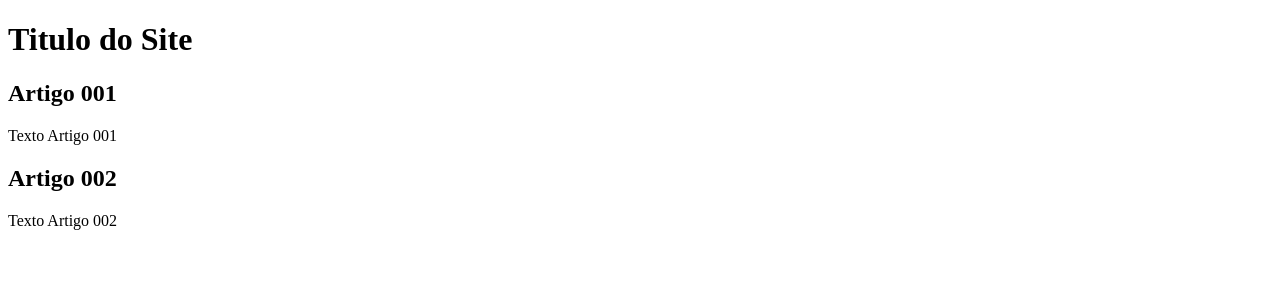
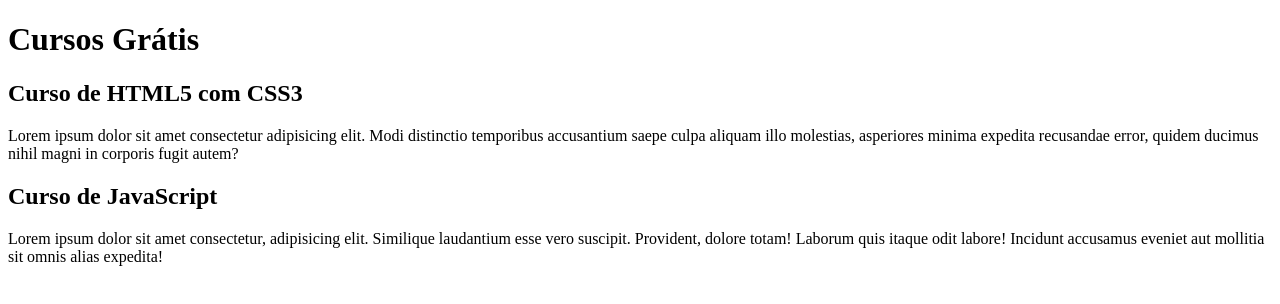
Before and after one commit to Victor-SB/projeto-site, a plain HTML site: page index.html in a window 1280 px wide. Drawn offline with Linux system fonts and the light colour scheme.

Commit message:
comecei a escrever o conteudo

```diff
--- a/index.html
+++ b/index.html
@@ -9,15 +9,15 @@
 <body>
     <main>
         <header>
-            <h1>Titulo do Site</h1>
+            <h1>Cursos Grátis</h1>
         </header>
         <article>
-            <h2>Artigo 001</h2>
-            <p>Texto Artigo 001</p>
+            <h2>Curso de HTML5 com CSS3</h2>
+            <p>Lorem ipsum dolor sit amet consectetur adipisicing elit. Modi distinctio temporibus accusantium saepe culpa aliquam illo molestias, asperiores minima expedita recusandae error, quidem ducimus nihil magni in corporis fugit autem?</p>
         </article>
         <article>
-            <h2>Artigo 002</h2>
-            <p>Texto Artigo 002</p>
+            <h2>Curso de JavaScript</h2>
+            <p>Lorem ipsum dolor sit amet consectetur, adipisicing elit. Similique laudantium esse vero suscipit. Provident, dolore totam! Laborum quis itaque odit labore! Incidunt accusamus eveniet aut mollitia sit omnis alias expedita!</p>
         </article>
     </main>
 </body>
```
